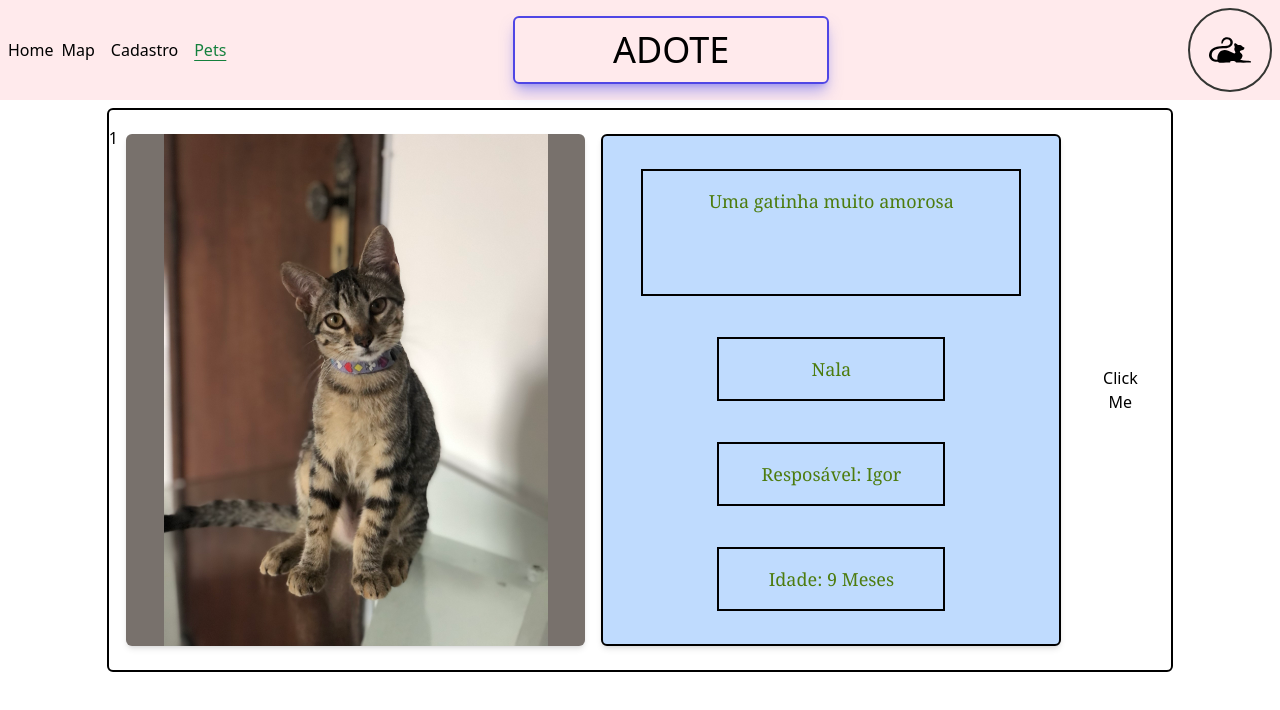
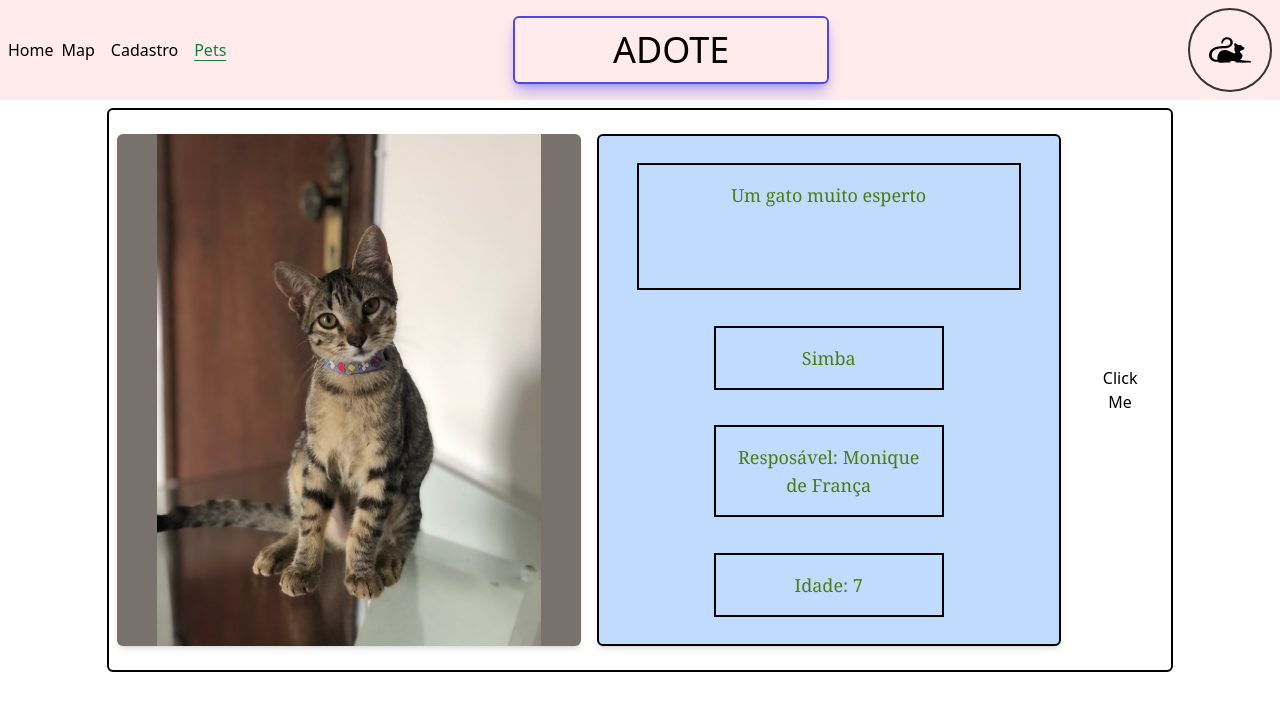
Before and after one commit to igor-py/adopt-your-buddy, a React (Create React App) app: page /pets/1 in a window 1280 px wide. Shown: the top 710 px of the page. Built offline with nearby package versions, Linux system fonts and the light colour scheme.

Commit message:
Redirect to pet page and creating new component

```diff
--- a/src/components/Pet.js
+++ b/src/components/Pet.js
@@ -1,50 +1,41 @@
-import { useState } from 'react'
-import {useParams} from 'react-router-dom'
+import { useState, useEffect } from 'react'
+import { useParams, useHistory } from 'react-router-dom'
+import petDatabase from '../data/database'
+import PetInfo from './PetInfo'
 
 function Pet({ name, lstImg, description, contact, age }) {
-    const [imgPosition, setImgPosition] = useState(0)
-    const img = lstImg[imgPosition]
+    const [petLst, setPetLst] = useState(petDatabase)
+    const [owner, setOwner] = useState('')
     // Get acces to the URLs params
-    const params = useParams();
+    const params = useParams()
 
-    const handleImgClick = () => {
-        setImgPosition((prevState) => {
-            // Se a imagem for a última, volta para a primeira imagem.
-            return prevState === lstImg.length - 1 ? 0 : prevState + 1
-        })
+    useEffect(() => {
+        filterListOfPets(petLst)
+    }, [])
+
+    const filterListOfPets = (lstOfPets) => {
+        const ownerObj = lstOfPets.filter(
+            (data) => data.id == params.ownerId
+        )[0]
+        console.log('Chamou a seguinte lista ', ownerObj.pets)
+        setPetLst(ownerObj.pets)
+        setOwner(ownerObj.responsible)
     }
 
     return (
-        <div className="w-5/6 mx-auto m-2 py-4 border-2 rounded-md border-black flex flex-row flex-nowrap justify-around">
-            <h1>{params.ownerId}</h1>
-            <div className="rounded-md shadow-md w-1/2 m-2 bg-stone-500">
-                <img
-                    className="w-auto h-[32rem] mx-auto"
-                    src={img}
-                    alt="Cat with a headphone"
-                ></img>
-            </div>
-            <div className="border-2 border-black rounded-md shadow-md w-1/2 m-2 bg-blue-200 flex flex-col justify-evenly content-center">
-                <div className="w-5/6 h-1/4 mx-auto text-lg font-light font-serif text-center text-lime-700 m-2 p-4 border-2 border-black">
-                    {description}
-                </div>
-                <div className="w-1/2 mx-auto text-lg font-light font-serif text-center text-lime-700 m-2 p-4 border-2 border-black">
-                    {name}
-                </div>
-                <div className="w-1/2 mx-auto text-lg font-light font-serif text-center text-lime-700 m-2 p-4 border-2 border-black">
-                    Resposável: {contact}
-                </div>
-                <div className="w-1/2 mx-auto text-lg font-light font-serif text-center text-lime-700 m-2 p-4 border-2 border-black">
-                    Idade: {age}
-                </div>
-            </div>
-            <button
-                className="my-auto m-2 p-4 hover:bg-black"
-                onClick={handleImgClick}
-            >
-                Click Me
-            </button>
-        </div>
+        <>
+            {petLst.map((pet) => (
+                <PetInfo
+                    key={pet.petId}
+                    name={pet.name}
+                    lstImg={pet.lstOfImg}
+                    description={pet.description}
+                    age={pet.age}
+                    isMonth={pet.isMonth}
+                    contact={owner}
+                />
+            ))}
+        </>
     )
 }
 
--- /dev/null
+++ b/src/components/PetInfo.js
@@ -0,0 +1,56 @@
+import { useState, useEffect } from 'react'
+import useImage from '../utils/useImage'
+
+const PetInfo = ({ key, name, lstImg, description, age, contact, isMonth }) => {
+    const [imgPosition, setImgPosition] = useState(0)
+    const loadImage = (imageName) => setImg(imageName)
+    const [img, setImg] = useState()
+    const { loading, error, image } = useImage(img)
+
+    useEffect(() => {
+        if(lstImg) {
+            loadImage(lstImg[imgPosition])
+        }
+    })
+
+    const handleImgClick = () => {
+        setImgPosition((prevState) => {
+            // Se a imagem for a última, volta para a primeira imagem.
+            return prevState === lstImg.length - 1 ? 0 : prevState + 1
+        })
+    }
+
+    return (
+        <div className="w-5/6 mx-auto m-2 py-4 border-2 rounded-md border-black flex flex-row flex-nowrap justify-around">
+            <div className="rounded-md shadow-md w-1/2 m-2 bg-stone-500">
+                <img
+                    className="w-auto h-[32rem] mx-auto"
+                    src={image}
+                    alt="Cat with a headphone"
+                ></img>
+            </div>
+            <div className="border-2 border-black rounded-md shadow-md w-1/2 m-2 bg-blue-200 flex flex-col justify-evenly content-center">
+                <div className="w-5/6 h-1/4 mx-auto text-lg font-light font-serif text-center text-lime-700 m-2 p-4 border-2 border-black">
+                    {description}
+                </div>
+                <div className="w-1/2 mx-auto text-lg font-light font-serif text-center text-lime-700 m-2 p-4 border-2 border-black">
+                    {name}
+                </div>
+                <div className="w-1/2 mx-auto text-lg font-light font-serif text-center text-lime-700 m-2 p-4 border-2 border-black">
+                    Resposável: {contact}
+                </div>
+                <div className="w-1/2 mx-auto text-lg font-light font-serif text-center text-lime-700 m-2 p-4 border-2 border-black">
+                    Idade: {age}
+                </div>
+            </div>
+            <button
+                className="my-auto m-2 p-4 hover:bg-black"
+                onClick={handleImgClick}
+            >
+                Click Me
+            </button>
+        </div>
+    )
+}
+
+export default PetInfo
--- /dev/null
+++ b/src/utils/useImage.js
@@ -0,0 +1,30 @@
+import { useEffect, useState } from 'react'
+
+const useImage = (fileName) => {
+    const [loading, setLoading] = useState(true)
+    const [error, setError] = useState(null)
+    const [image, setImage] = useState(null)
+
+    useEffect(() => {
+        const fetchImage = async () => {
+            try {
+                const response = await import(`../images/${fileName}`) // change relative path to suit your needs
+                setImage(response.default)
+            } catch (err) {
+                setError(err)
+            } finally {
+                setLoading(false)
+            }
+        }
+
+        fetchImage()
+    }, [fileName])
+
+    return {
+        loading,
+        error,
+        image,
+    }
+}
+
+export default useImage
```
Also changed, not shown: src/data/database.js (+34 -0 lines).
